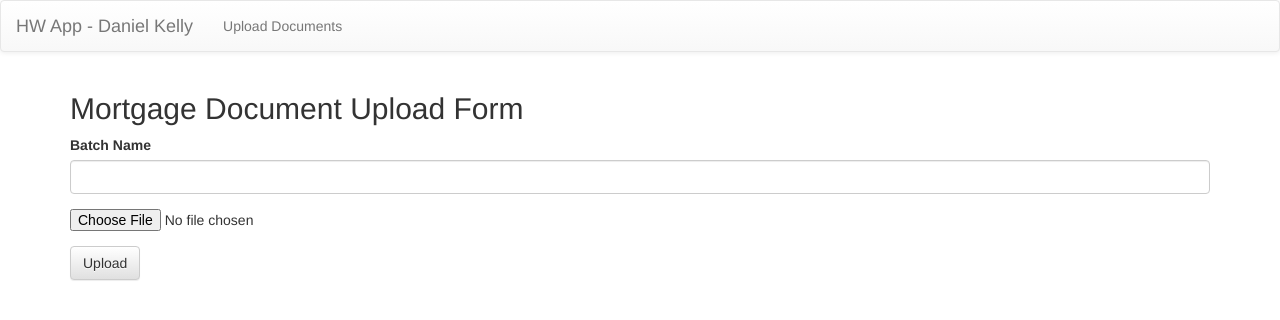
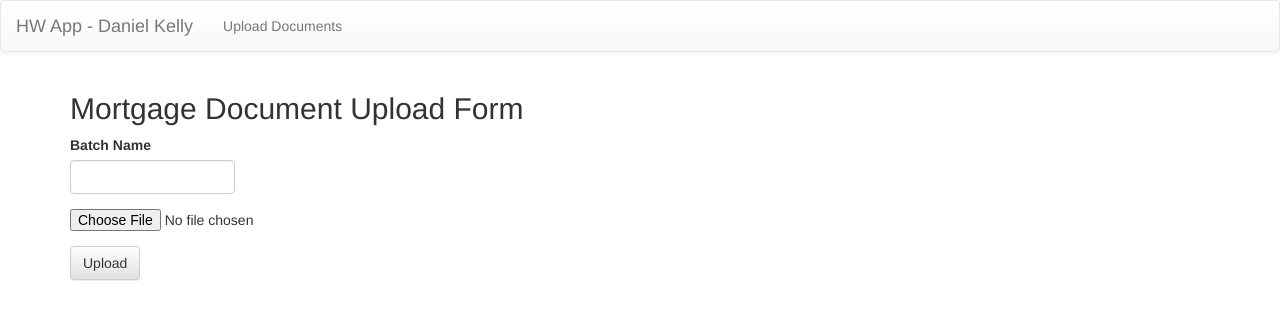
Before and after one commit to DanielJKelly/doc-clf, a Django app: page /docclf/upload in a window 1280 px wide. Shown: the top 320 px of the page. Run offline with Django 3.2, Linux system fonts and the light colour scheme; parts of the project's set-up code (start-up, migrations or seed data) failed here and were passed over; some libraries are stand-ins or nearby versions.

Commit message:
Modify batch name field width

```diff
--- a/docclf/templates/upload.html
+++ b/docclf/templates/upload.html
@@ -4,9 +4,12 @@
 
     <form method="post" enctype="multipart/form-data">
         {% csrf_token %}
-        <div class="form-group">
-            <label>Batch Name</label>
-            <input type="text" class="form-control" name="batch_name" size="20">
+        <div class="form-group row">
+            <div class="col-xs-2">
+                <label>Batch Name</label>
+                <input type="text" class="form-control" name="batch_name">
+            </div>
+
         </div>
         <div class="form-group">
             <input type="file" name="file">
```
